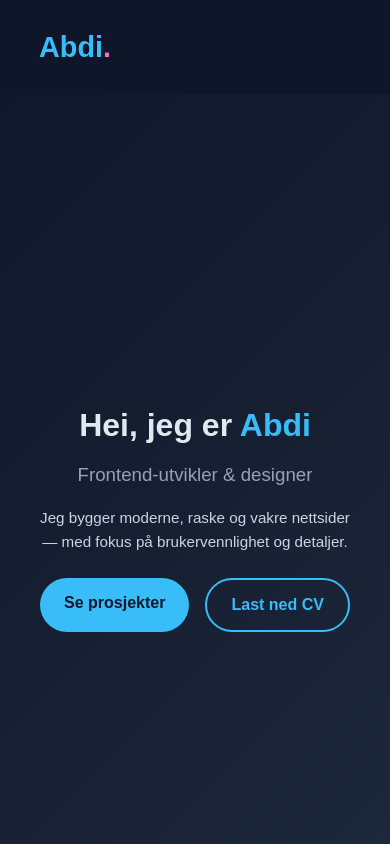
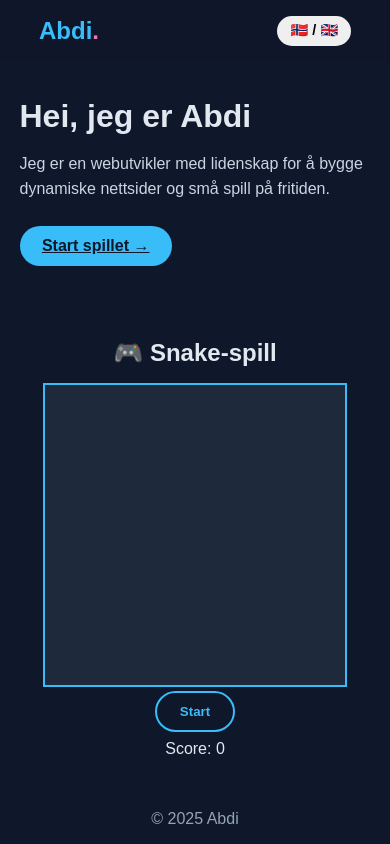
Before and after one commit to Abdi1509/abdi1509.github.io, a plain HTML site: page index.html in a window 390 px wide. Shown: the top 844 px of the page. Drawn offline with Linux system fonts and the light colour scheme.

Commit message:
Make it more responsive and add Langugage setting

```diff
--- a/index.html
+++ b/index.html
@@ -1,73 +1,42 @@
 <!doctype html>
 <html lang="no">
 <head>
-  <meta charset="UTF-8">
-  <meta name="viewport" content="width=device-width, initial-scale=1.0">
-  <title>Abdi | Portefølje</title>
-  <link rel="stylesheet" href="style.css">
+  <meta charset="UTF-8" />
+  <meta name="viewport" content="width=device-width, initial-scale=1.0" />
+  <title>Abdi | Portefølje & Spill</title>
+  <link rel="stylesheet" href="style.css" />
 </head>
 <body>
-  <header>
-    <nav class="navbar">
-      <h1 class="logo">Abdi<span>.</span></h1>
-      <ul class="nav-links">
-        <li><a href="#about">Om meg</a></li>
-        <li><a href="#projects">Prosjekter</a></li>
-        <li><a href="#contact">Kontakt</a></li>
-      </ul>
-    </nav>
-  </header>
+  <nav class="navbar">
+    <h1 class="logo">Abdi<span>.</span></h1>
+    <button id="lang-toggle" class="btn small">🇳🇴 / 🇬🇧</button>
+  </nav>
 
-  <section id="hero">
-    <div class="hero-content">
-      <h2>Hei, jeg er <span class="highlight">Abdi</span></h2>
-      <h3>Frontend-utvikler & designer</h3>
-      <p>Jeg bygger moderne, raske og vakre nettsider — med fokus på brukervennlighet og detaljer.</p>
-      <div class="hero-buttons">
-        <a href="#projects" class="btn primary">Se prosjekter</a>
-        <a href="cv.pdf" class="btn secondary" target="_blank">Last ned CV</a>
-      </div>
-    </div>
-  </section>
+  <main class="main-grid">
+    <!-- VENSTRE: Intro -->
+    <section class="intro">
+      <h2 data-no="Hei, jeg er Abdi" data-en="Hi, I'm Abdi">Hei, jeg er Abdi</h2>
+      <p data-no="Jeg er en webutvikler med lidenskap for å bygge dynamiske nettsider og små spill på fritiden."
+         data-en="I'm a web developer passionate about building dynamic websites and small games for fun.">
+         Jeg er en webutvikler med lidenskap for å bygge dynamiske nettsider og små spill på fritiden.
+      </p>
+      <a href="#snake-section" class="btn primary" data-no="Start spillet →" data-en="Play the game →">Start spillet →</a>
+    </section>
 
-  <section id="about">
-    <h2>👋 Om meg</h2>
-    <p>
-      Jeg er en lidenskapelig webutvikler med erfaring innen HTML, CSS, JavaScript og React.
-      Jeg elsker å gjøre ideer om til levende nettsider med god design og funksjonalitet.
-    </p>
-  </section>
-
-  <section id="projects">
-    <h2>🚀 Prosjekter</h2>
-    <div class="project-grid">
-      <div class="project-card">
-        <h3>Portfolio-prosjekt</h3>
-        <p>Et moderne porteføljenettsted med responsivt design og animasjoner.</p>
-        <a href="#" class="btn small">Se mer</a>
-      </div>
-      <div class="project-card">
-        <h3>Bloggdesign</h3>
-        <p>En elegant blogg bygget med ren HTML og CSS.</p>
-        <a href="#" class="btn small">Se mer</a>
-      </div>
-      <div class="project-card">
-        <h3>JavaScript-app</h3>
-        <p>Interaktiv todo-app som lagrer data lokalt i nettleseren.</p>
-        <a href="#" class="btn small">Se mer</a>
-      </div>
-    </div>
-  </section>
-
-  <section id="contact">
-    <h2>📩 Kontakt meg</h2>
-    <p>Send meg gjerne en melding på <a href="mailto:abdi@example.com">abdi@example.com</a> eller via sosiale medier.</p>
-  </section>
+    <!-- HØYRE: Snake spill -->
+    <section id="snake-section" class="snake-section">
+      <h2 data-no="🎮 Snake-spill" data-en="🎮 Snake Game">🎮 Snake-spill</h2>
+      <canvas id="gameCanvas" width="300" height="300"></canvas>
+      <button id="startBtn" class="btn secondary" data-no="Start" data-en="Start">Start</button>
+      <p id="scoreDisplay">Score: 0</p>
+    </section>
+  </main>
 
   <footer>
-    <p>© 2025 Abdi. Bygget med ❤️ og kaffe ☕</p>
+    <p>© 2025 Abdi</p>
   </footer>
 
   <script src="script.js"></script>
+  <script src="snake.js"></script>
 </body>
 </html>
--- a/script.js
+++ b/script.js
@@ -1,28 +1,11 @@
-// Smooth reveal-effekt på scroll
-const sections = document.querySelectorAll("section");
+// Språk-bytte
+const toggleBtn = document.getElementById("lang-toggle");
+let currentLang = "no";
 
-window.addEventListener("scroll", () => {
-  const triggerBottom = window.innerHeight * 0.85;
-
-  sections.forEach((section) => {
-    const sectionTop = section.getBoundingClientRect().top;
-    if (sectionTop < triggerBottom) {
-      section.classList.add("show");
-    }
+toggleBtn.addEventListener("click", () => {
+  currentLang = currentLang === "no" ? "en" : "no";
+  document.querySelectorAll("[data-no]").forEach((el) => {
+    el.textContent = el.getAttribute(`data-${currentLang}`);
   });
+  document.documentElement.lang = currentLang;
 });
-
-// Enkel fade-in animasjon
-const style = document.createElement("style");
-style.textContent = `
-  section {
-    opacity: 0;
-    transform: translateY(30px);
-    transition: all 0.6s ease-out;
-  }
-  section.show {
-    opacity: 1;
-    transform: translateY(0);
-  }
-`;
-document.head.appendChild(style);
--- a/style.css
+++ b/style.css
@@ -1,24 +1,24 @@
-/* === Generelt === */
 * {
+  box-sizing: border-box;
   margin: 0;
   padding: 0;
-  box-sizing: border-box;
-  scroll-behavior: smooth;
 }
 
 body {
   font-family: "Poppins", sans-serif;
   background-color: #0f172a;
   color: #e2e8f0;
-  line-height: 1.6;
+  display: flex;
+  flex-direction: column;
+  min-height: 100vh;
 }
 
-/* === Navigasjon === */
+/* Navbar */
 .navbar {
   display: flex;
   justify-content: space-between;
   align-items: center;
-  padding: 1.5rem 10%;
+  padding: 1rem 10%;
   background: rgba(15, 23, 42, 0.8);
   position: sticky;
   top: 0;
@@ -26,154 +26,93 @@ body {
 }
 
 .logo {
-  font-size: 1.8rem;
+  color: #38bdf8;
+  font-size: 1.5rem;
   font-weight: 700;
-  color: #38bdf8;
+}
+.logo span { color: #f472b6; }
+
+/* Grid layout */
+.main-grid {
+  display: grid;
+  grid-template-columns: 1fr 1fr;
+  gap: 2rem;
+  flex: 1;
+  padding: 3rem 10%;
+  align-items: center;
 }
 
-.logo span {
-  color: #f472b6;
+/* Intro */
+.intro h2 {
+  font-size: 2rem;
+  margin-bottom: 1rem;
+}
+.intro p {
+  color: #cbd5e1;
+  margin-bottom: 1.5rem;
+  line-height: 1.6;
 }
 
-.nav-links {
-  list-style: none;
-  display: flex;
-  gap: 1.5rem;
+/* Buttons */
+.btn {
+  display: inline-block;
+  padding: 0.7rem 1.4rem;
+  border-radius: 9999px;
+  border: none;
+  font-weight: 600;
+  cursor: pointer;
+  transition: all 0.3s ease;
 }
-
-.nav-links a {
-  color: #e2e8f0;
-  text-decoration: none;
-  font-weight: 500;
-  transition: color 0.3s;
-}
-
-.nav-links a:hover {
-  color: #38bdf8;
-}
-
-/* === Hero === */
-#hero {
-  height: 100vh;
-  display: flex;
-  align-items: center;
-  justify-content: center;
-  text-align: center;
-  padding: 0 10%;
-  background: linear-gradient(135deg, #0f172a, #1e293b);
-}
-
-.hero-content h2 {
-  font-size: 2.5rem;
-  margin-bottom: 0.5rem;
-}
-
-.hero-content .highlight {
-  color: #38bdf8;
-}
-
-.hero-content h3 {
-  font-weight: 400;
-  color: #94a3b8;
-  margin-bottom: 1rem;
-}
-
-.hero-content p {
-  max-width: 600px;
-  margin: 0 auto 1.5rem;
-  color: #cbd5e1;
-}
-
-.hero-buttons {
-  display: flex;
-  justify-content: center;
-  gap: 1rem;
-}
-
-.btn {
-  padding: 0.75rem 1.5rem;
-  border-radius: 9999px;
-  text-decoration: none;
-  font-weight: 600;
-  transition: 0.3s;
-}
-
 .btn.primary {
   background-color: #38bdf8;
   color: #0f172a;
 }
-
 .btn.primary:hover {
   background-color: #0ea5e9;
 }
-
 .btn.secondary {
   border: 2px solid #38bdf8;
   color: #38bdf8;
+  background: none;
+}
+.btn.secondary:hover {
+  background: #38bdf8;
+  color: #0f172a;
+}
+.btn.small {
+  font-size: 0.9rem;
+  padding: 0.4rem 0.8rem;
 }
 
-.btn.secondary:hover {
-  background-color: #38bdf8;
-  color: #0f172a;
+/* Snake game */
+.snake-section {
+  text-align: center;
+}
+#gameCanvas {
+  border: 2px solid #38bdf8;
+  background: #1e293b;
+  margin-top: 1rem;
+}
+#scoreDisplay {
+  margin-top: 0.5rem;
+  font-size: 1rem;
 }
 
-/* === Seksjoner === */
-section {
-  padding: 4rem 10%;
+/* Footer */
+footer {
   text-align: center;
+  padding: 1rem;
+  color: #94a3b8;
+  background: #0f172a;
 }
 
-h2 {
-  font-size: 2rem;
-  margin-bottom: 1rem;
-}
-
-/* === Prosjekter === */
-.project-grid {
-  display: grid;
-  grid-template-columns: repeat(auto-fit, minmax(250px, 1fr));
-  gap: 1.5rem;
-  margin-top: 2rem;
-}
-
-.project-card {
-  background: #1e293b;
-  padding: 1.5rem;
-  border-radius: 1rem;
-  box-shadow: 0 0 10px rgba(0,0,0,0.2);
-  transition: transform 0.3s;
-}
-
-.project-card:hover {
-  transform: translateY(-5px);
-}
-
-.btn.small {
-  display: inline-block;
-  margin-top: 1rem;
-  font-size: 0.9rem;
-}
-
-/* === Footer === */
-footer {
-  background: #0f172a;
-  padding: 1.5rem;
-  text-align: center;
-  color: #94a3b8;
-  font-size: 0.9rem;
-}
-
-/* === Responsivitet === */
-@media (max-width: 768px) {
-  .nav-links {
-    display: none;
+/* Responsivt */
+@media (max-width: 900px) {
+  .main-grid {
+    grid-template-columns: 1fr;
+    padding: 2rem 5%;
   }
-
-  .hero-content h2 {
-    font-size: 2rem;
-  }
-
-  .hero-content p {
-    font-size: 0.95rem;
+  .snake-section {
+    margin-top: 2rem;
   }
 }
```
